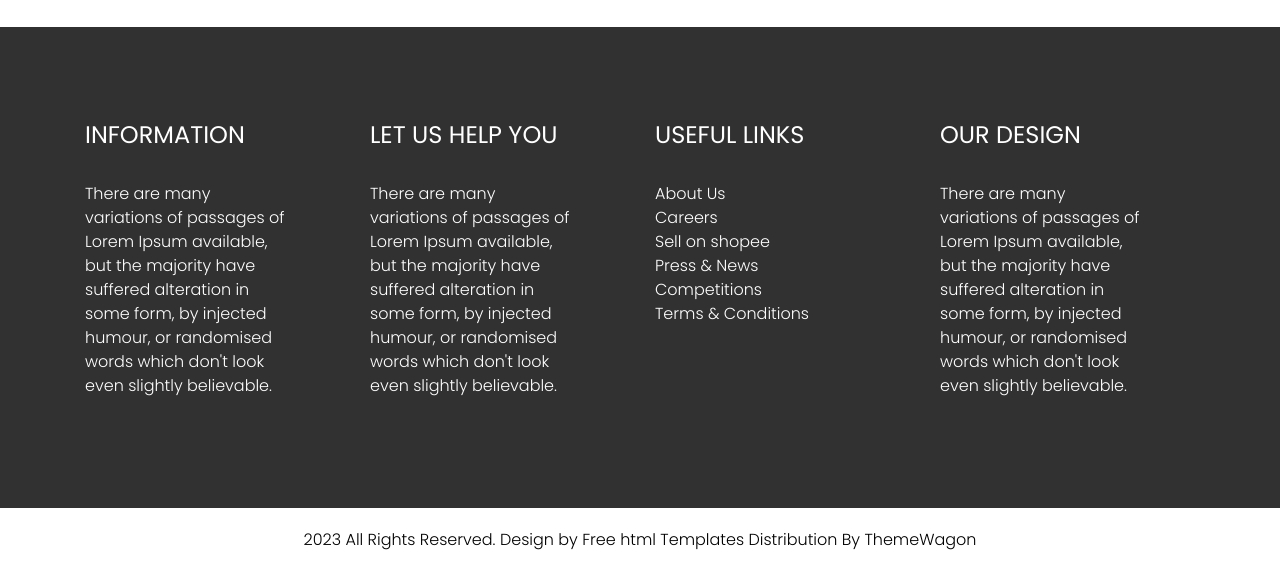
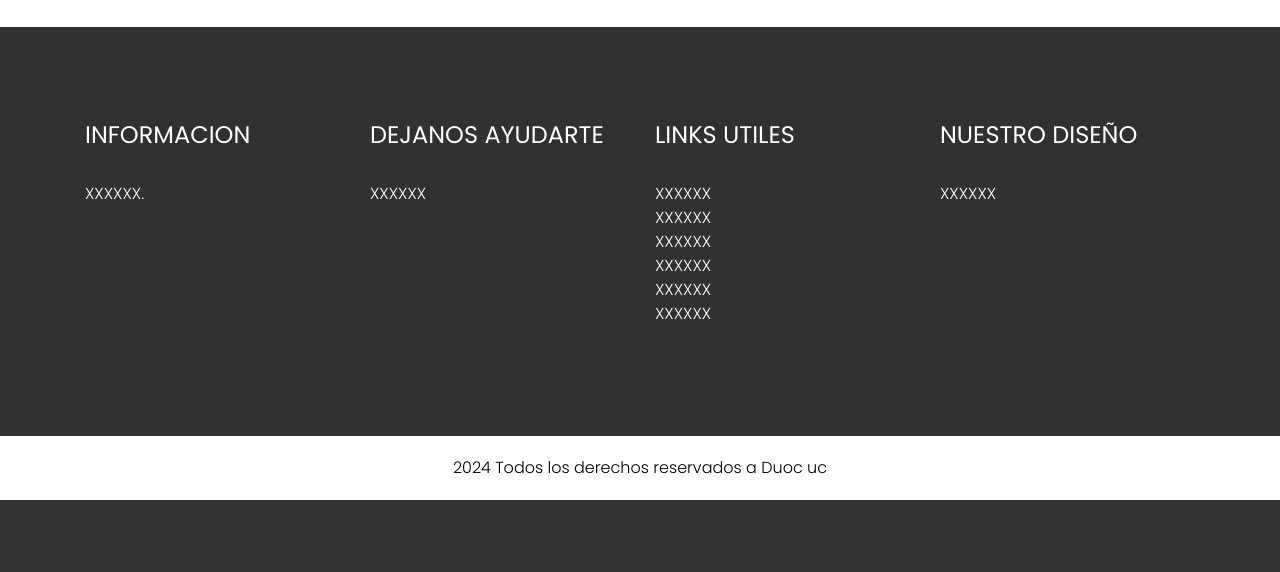
Before and after one commit to BenjaHidalgo/ProyectoSemestral, a Django app: page / in a window 1280 px wide. Shown: the part 459-1031 px from the top of the page. After the commit the page ends 959 px from the top, so only its background shows below. Run offline with Django 5.2, Linux system fonts and the light colour scheme; some libraries are stand-ins or nearby versions.

Commit message:
Modificaciones menores

```diff
--- a/core/static/core/css/style.css
+++ b/core/static/core/css/style.css
@@ -519,7 +519,7 @@ button {
 }
 
 a:hover {
-    color: #fff;
+    color: #000000;
     text-decoration: underline;
 }
 .image {
@@ -897,7 +897,7 @@ textarea#comment::placeholder {
     color: #fff;
     background-color: transparent;
     /* background-clip: padding-box; */
-    border-bottom: 1px solid #fff !important;
+    border: 1px solid #00000059 !important;
     border-radius: 0px;
     /* transition: border-color .15s ease-in-out,box-shadow .15s ease-in-out; */
     border: 0px;
--- a/core/templates/core/base.html
+++ b/core/templates/core/base.html
@@ -16,6 +16,7 @@
     <meta name="description" content="">
     <meta name="author" content="">
     <!-- bootstrap css -->
+    <script src="https://cdn.jsdelivr.net/npm/sweetalert2@11"></script>
     <link rel="stylesheet" type="text/css" href="{% static 'core/css/bootstrap.min.css' %}">
     <!-- style css -->
     <link rel="stylesheet" type="text/css" href="{% static 'core/css/style.css' %}">
@@ -29,6 +30,7 @@
     <link rel="stylesheet" href="https://netdna.bootstrapcdn.com/font-awesome/4.0.3/css/font-awesome.css">
     <!-- owl stylesheets -->
     <link rel="stylesheet" href="{% static 'core/css/owl.carousel.min.css' %}">
+
     <link rel="stylesheet" href="{% static 'core/css/owl.theme.default.min.css' %}">
     <link rel="stylesheet" href="https://cdnjs.cloudflare.com/ajax/libs/fancybox/2.1.5/jquery.fancybox.min.css" media="screen">
 
@@ -69,26 +71,26 @@
         <div class="container">
             <div class="row">
                 <div class="col-lg-3 col-sm-6">
-                    <h1 class="customer_text">INFORMATION</h1>
-                    <p class="footer_lorem_text">There are many variations of passages of Lorem Ipsum available, but the majority have suffered alteration in some form, by injected humour, or randomised words which don't look even slightly believable.</p>
+                    <h1 class="customer_text">INFORMACION</h1>
+                    <p class="footer_lorem_text">XXXXXX.</p>
                 </div>
                 <div class="col-lg-3 col-sm-6">
-                    <h1 class="customer_text">LET US HELP YOU</h1>
-                    <p class="footer_lorem_text">There are many variations of passages of Lorem Ipsum available, but the majority have suffered alteration in some form, by injected humour, or randomised words which don't look even slightly believable.</p>
+                    <h1 class="customer_text">DEJANOS AYUDARTE</h1>
+                    <p class="footer_lorem_text">XXXXXX</p>
                 </div>
                 <div class="col-lg-3 col-sm-6">
-                    <h1 class="customer_text">UseFul Links</h1>
-                    <p class="footer_lorem_text1">About Us<br>
-                        Careers<br>
-                        Sell on shopee<br>
-                        Press & News<br>
-                        Competitions<br>
-                        Terms & Conditions
+                    <h1 class="customer_text">Links Utiles</h1>
+                    <p class="footer_lorem_text1">XXXXXX<br>
+                        XXXXXX<br>
+                        XXXXXX<br>
+                        XXXXXX<br>
+                        XXXXXX<br>
+                        XXXXXX
                     </p>
                 </div>
                 <div class="col-lg-3 col-sm-6">
-                    <h1 class="customer_text">OUR Design</h1>
-                    <p class="footer_lorem_text">There are many variations of passages of Lorem Ipsum available, but the majority have suffered alteration in some form, by injected humour, or randomised words which don't look even slightly believable.</p>
+                    <h1 class="customer_text">Nuestro Diseño</h1>
+                    <p class="footer_lorem_text">XXXXXX</p>
                 </div>
             </div>
 
@@ -99,7 +101,7 @@
     <!-- copyright section start -->
     <div class="copyright_section">
         <div class="container">
-            <p class="copyright_text">2023 All Rights Reserved. Design by <a href="https://html.design">Free html Templates</a> Distribution By <a href="https://themewagon.com">ThemeWagon</a></p>
+            <p class="copyright_text">2024 Todos los derechos reservados a Duoc uc</a>
         </div>
     </div>
     <!-- copyright section end -->
--- a/core/templates/core/index.html
+++ b/core/templates/core/index.html
@@ -21,14 +21,14 @@
                   <div class="icon_1"><img src="{% static 'core/img/VerOrden.png' %}"></div>
                   <h2 class="furnitures_text">Ver ordenes de compra</h2>
                   <div class="read_bt_main mt-auto">
-                      <div class="read_bt"><a href="#">Ver</a></div>
+                      <div class="read_bt"><a href="#">Ver</a></div> #Colocar la url que lista ordenes
                   </div>
               </div>
               <div class="col-lg-3 col-sm-6 d-flex flex-column">
                   <div class="icon_1"><img src="{% static 'core/img/CrearOrden.png' %}"></div>
                   <h2 class="furnitures_text">Crear orden de compra</h2>
                   <div class="read_bt_main mt-auto">
-                      <div class="read_bt"><a href="#">Crear</a></div>
+                      <div class="read_bt"><a href="{% url 'orden' %}">Crear</a></div>
                   </div>
               </div>
           </div>
@@ -37,6 +37,7 @@
 </div>
 
 
+
 {% endblock %}
 
 {% block js %}
--- a/core/templates/core/login.html
+++ b/core/templates/core/login.html
@@ -53,8 +53,7 @@
 
           <!-- Submit button -->
 
-            <button type="submit" data-mdb-button-init data-mdb-ripple-init class="btn btn-primary btn-lg btn-block" >Ingresar</button>
-
+            <button type="submit" data-mdb-button-init data-mdb-ripple-init class="btn btn-primary btn-lg btn-block" formaction="{% url 'index' %}">Ingresar</button>
 
 
 
```
